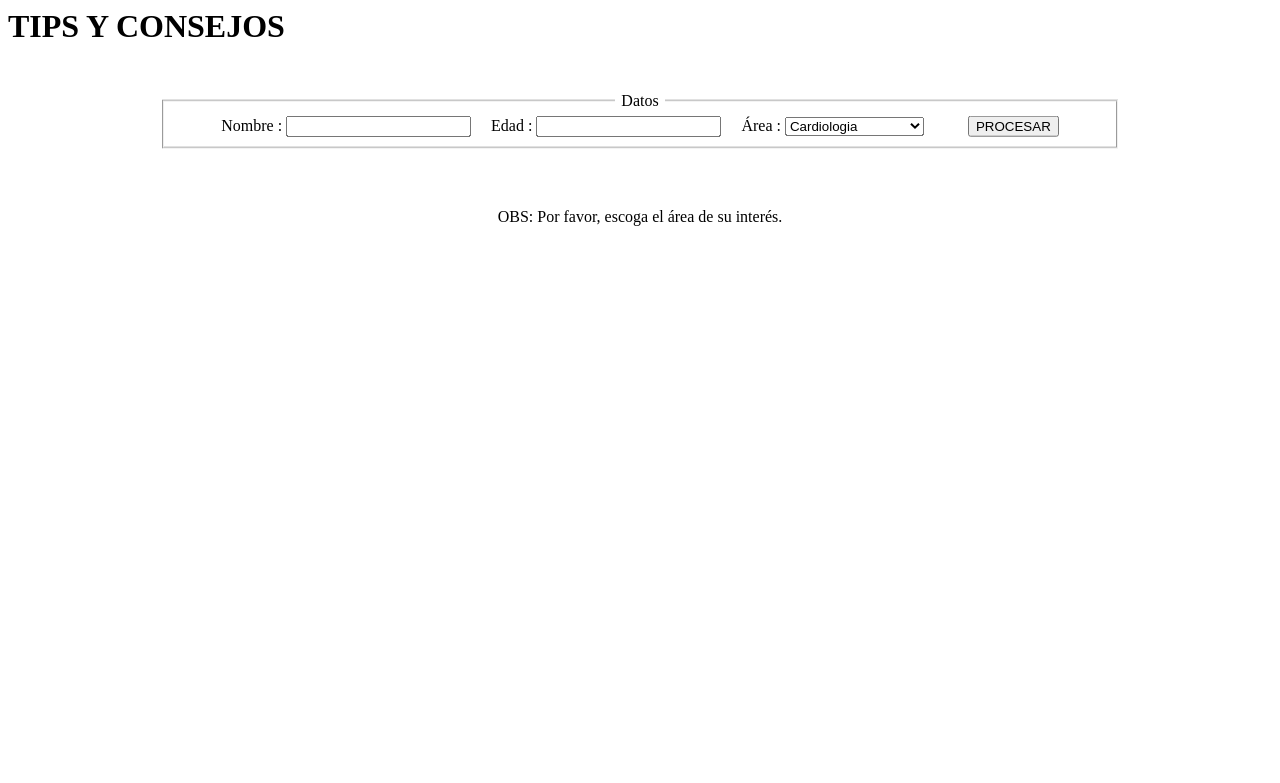
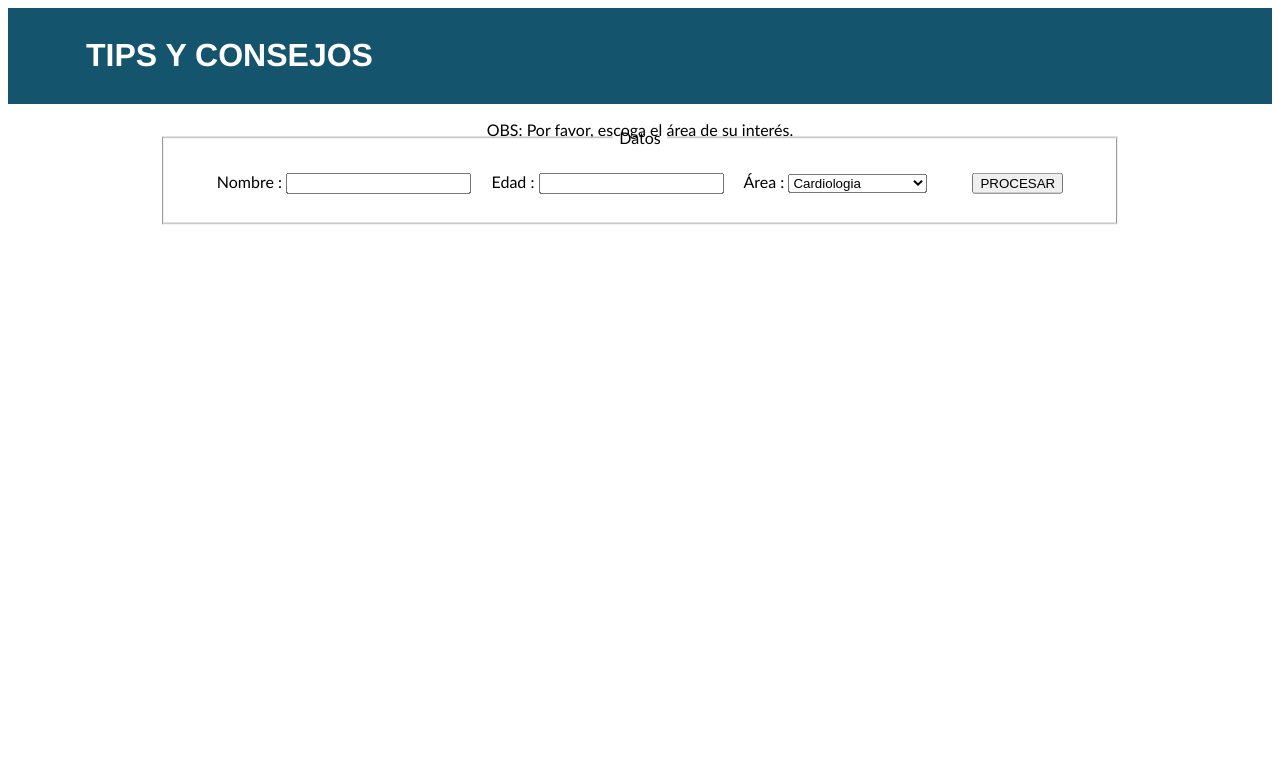
Before and after one commit to manu3554/TSII-TrabajoFinal, a PHP site: page /Tips.php in a window 1280 px wide. Shown: the top 783 px of the page. Run offline with PHP 8.4, Linux system fonts and the light colour scheme.

Commit message:
avanzando5

```diff
--- a/Tips.php
+++ b/Tips.php
@@ -6,9 +6,9 @@
         initial-scale=1.0, maximun-scale=1.0, minimun-scale=1.0">
     </head>
     <body>
-        <h1>TIPS Y CONSEJOS</h1><br>
+        <div id="tituloTips"><h1>TIPS Y CONSEJOS</h1></div>
         <form action="Tips.php" method="POST">
-            <fieldset><legend>&nbsp;Datos&nbsp;</legend>
+            <fieldset><legend>&nbsp;Datos&nbsp;</legend><br>
                 <label>Nombre :</label>
                 <input type="text" name="txtNombre">&nbsp;&nbsp;&nbsp;&nbsp;
                 <label>Edad :</label>
@@ -26,9 +26,9 @@
                     <option value="Oncologia">Oncologia</option>
                     <option value="EsSalud-Gestante">EsSalud-Gestante</option>
                 </select>&nbsp;&nbsp;&nbsp;&nbsp;&nbsp;&nbsp;&nbsp;&nbsp;&nbsp;&nbsp;
-                <input type="submit" name="btnProcesar" value="PROCESAR">
+                <input type="submit" name="btnProcesar" value="PROCESAR"><br><br>
             </fieldset>
-        </form><br><br><br><br><br><br>
+        </form>
         <p align="center">OBS: Por favor, escoga el &aacute;rea de su inter&eacute;s.</p>
         <?php
 
@@ -36,9 +36,9 @@
             $nombre = $_POST["txtNombre"];
             $edad = $_POST["txtEdad"];
             $area = $_POST["txtarea"];
-            echo "<br><br><br>";
+            echo "<br><br><br><br><br><br><br><br><br>";
             echo "Hola $nombre , te queremos dar la bienvenida a nuestra página de Tips y Consultas. Espero te sean &uacute;tiles.<br> <br> ";
-            echo "Requerimos saber tu edad para poder darte la mejor recomendaciones posible acorde a tu edad. Gracias<br> <br> ";
+            echo "Requerimos saber tu edad para poder darte la mejor recomendaci&oacute;n posible acorde a tu edad. Gracias<br> <br> ";
             echo "Recomendaciones para el &aacute;rea de $area : <br><br>";
 
             switch ($area) {
--- a/css/Estilo.css
+++ b/css/Estilo.css
@@ -1,10 +1,40 @@
-
 
 form{
     width: 960px;
     text-align: center;
     position: absolute;
-    top: 15%;
+    top: 22%;
     left: 50%;
     transform: translate(-50%, -50%);
 }
+
+div#tituloAyuda {
+    background-color: rgb(18, 51, 18);
+    color: white;
+    display: flex;
+    padding: 8px;
+}
+div#tituloCitas {
+    background-color: rgb(68, 15, 18);
+    color: white;
+    display: flex;
+    padding: 8px;
+}
+
+div#tituloTips {
+    background-color: rgb(20, 84, 109);
+    color: white;
+    display: flex;
+    padding: 8px;
+}
+
+
+h1 {
+    margin-left: 70px;
+    font-family: 'Franklin Gothic Medium', 'Arial Narrow', Arial, sans-serif;
+}
+
+
+body {
+    font-family: 'Trebuchet MS', 'Lucida Sans Unicode', 'Lucida Grande', 'Lucida Sans', Arial, sans-serif;
+}
--- a/css/Style.css
+++ b/css/Style.css
@@ -186,6 +186,7 @@ nav li li {
     background: rgb(12, 40, 63);
     max-height: 0;
     overflow: hidden;
+    font-size: 15px;
 }
 
 nav li:hover li{
```
Also changed, not shown: Ayuda.php (added, +13 -0 lines), Citas.php (+9 -4 lines), Index.html (+5 -5 lines).
